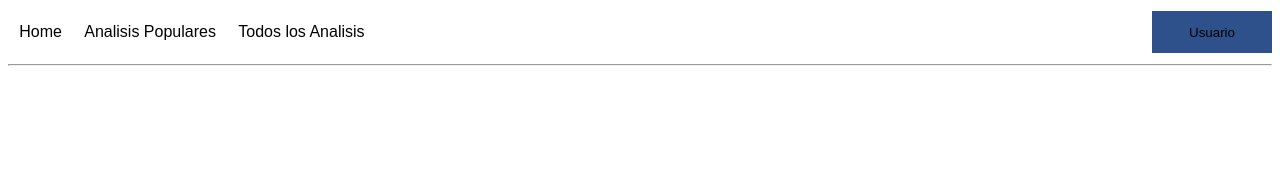
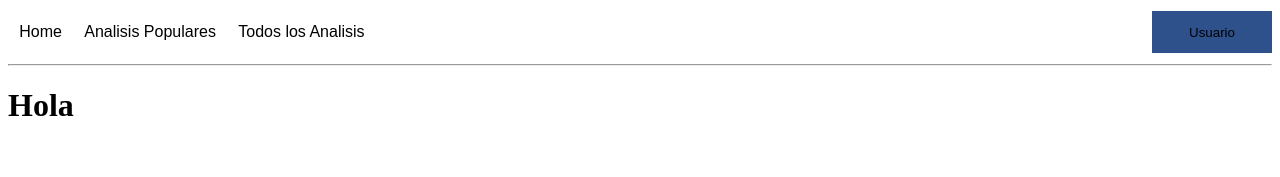
Before and after one commit to faxio/gestorDeNoticias, a React (Create React App) app in the folder frontend/: page /register in a window 1280 px wide. Shown: the top 177 px of the page. Built offline with nearby package versions, Linux system fonts and the light colour scheme.

Commit message:
Chakra-ui-Instalado

```diff
--- a/frontend/package.json
+++ b/frontend/package.json
@@ -3,10 +3,14 @@
   "version": "0.1.0",
   "private": true,
   "dependencies": {
+    "@chakra-ui/react": "^1.7.2",
+    "@emotion/react": "^11.6.0",
+    "@emotion/styled": "^11.6.0",
     "@testing-library/jest-dom": "^5.15.0",
     "@testing-library/react": "^11.2.7",
     "@testing-library/user-event": "^12.8.3",
     "axios": "^0.24.0",
+    "framer-motion": "^4.1.17",
     "react": "^17.0.2",
     "react-dom": "^17.0.2",
     "react-router-dom": "^6.0.2",
--- a/frontend/src/App.js
+++ b/frontend/src/App.js
@@ -1,17 +1,8 @@
 import React, { useEffect } from "react";
-import {
-  BrowserRouter,
-  Routes,
-  Route,
-  Link
-} from "react-router-dom";
-import Home from './pages/Home';
-import Populares from "./pages/Populares";
-import TodosLosAnalisis from "./pages/TodosLosAnalisis";
-import Mensajes from "./pages/Mensajes";
-import Rango from "./pages/Rango";
-import Configuracion from "./pages/Configuracion";
-import axios from "axios";
+
+
+import Navbar from "./components/Navbar";
+import Register from "./pages/Register";
 
 function App() {
 
@@ -23,38 +14,9 @@ function App() {
 };
 */
   return (
-    <BrowserRouter>
-        <div >
-
-            <Link className="navbar" to="/">
-              Home
-            </Link>
-            <Link className="navbar" to="/populares">Analisis Populares</Link>
-            <Link className="navbar" to="/analisis">Todos los Analisis</Link>
-            <div>
-            <nav className="menu">
-                <ul>
-                    <li><button className="usuario" >Usuario</button>
-                        <ul >
-                          <button><Link className="despliegue" to="/rango">Rango</Link></button>
-                          <button><Link className="despliegue" to="/mensajes">Mensajes</Link></button>
-                          <button><Link className="despliegue" to="/configuracion">Configuracion</Link></button>
-                        </ul>
-                    </li>
-                </ul>
-            </nav>
-            <hr></hr>
-        </div>
-        </div>
-      <Routes>
-        <Route path="/" element={<Home />} />
-        <Route path="/populares" element={<Populares />} />
-        <Route path="/analisis" element={<TodosLosAnalisis />} />
-        <Route path="/mensajes" element={<Mensajes />} />
-        <Route path="/rango" element={<Rango />} />
-        <Route path="/configuracion" element={<Configuracion />} />
-      </Routes>
-    </BrowserRouter>
+    <>
+      <Navbar/>
+    </>
   );
 }
 
--- /dev/null
+++ b/frontend/src/components/Navbar.js
@@ -0,0 +1,59 @@
+import React, {useEffect} from 'react'
+import Configuracion from "../pages/Configuracion";
+import {
+    BrowserRouter,
+    Routes,
+    Route,
+    Link,
+    useLocation
+  } from "react-router-dom";
+  import Home from '../pages/Home';
+  import Populares from "../pages/Populares";
+  import TodosLosAnalisis from "../pages/TodosLosAnalisis";
+  import Mensajes from "../pages/Mensajes";
+  import Rango from "../pages/Rango";
+import axios from "axios";
+import Register from "../pages/Register";
+
+const Navbar = () => {
+    return (
+        <>
+
+        <BrowserRouter>
+        <div >
+            <Link className="navbar" to="/">
+              Home
+            </Link>
+            <Link className="navbar" to="/populares">Analisis Populares</Link>
+            <Link className="navbar" to="/analisis">Todos los Analisis</Link>
+            <Link to="/register"></Link>
+            <div>
+            <nav className="menu">
+                <ul>
+                    <li><button className="usuario" >Usuario</button>
+                        <ul >
+                          <button><Link className="despliegue" to="/rango">Rango</Link></button>
+                          <button><Link className="despliegue" to="/mensajes">Mensajes</Link></button>
+                          <button><Link className="despliegue" to="/configuracion">Configuracion</Link></button>
+                        </ul>
+                    </li>
+                </ul>
+            </nav>
+            <hr></hr>
+        </div>
+        </div>
+      <Routes>
+        <Route path="/register" element={<Register/>}/>
+        <Route path="/" render={() => <Home />} />
+        <Route path="/populares" element={<Populares />} />
+        <Route path="/analisis" element={<TodosLosAnalisis />} />
+        <Route path="/mensajes" element={<Mensajes />} />
+        <Route path="/rango" element={<Rango />} />
+        <Route path="/configuracion" element={<Configuracion />} />
+      </Routes>
+    </BrowserRouter>
+    </>
+    )
+}
+
+export default Navbar
--- a/frontend/src/pages/Mensajes.js
+++ b/frontend/src/pages/Mensajes.js
@@ -1,8 +1,13 @@
-import React from 'react'
+import React, {useState} from 'react'
 
 const Mensajes = () => {
+
+    let [hola, setHola] = useState("hola");
     return (
         <div>
+            {hola.length > 3
+            ?  <h2>hola</h2>
+            :  <h3>chao</h3>}
             <h1>Mensajes</h1>
         </div>
     )
--- /dev/null
+++ b/frontend/src/pages/Register.js
@@ -0,0 +1,11 @@
+import React from 'react'
+
+const Register = () => {
+    return (
+        <div>
+            <h1>Hola</h1>
+        </div>
+    )
+}
+
+export default Register
```
Also changed, not shown: 2 other files (tests, documents, lock files or other folders).
